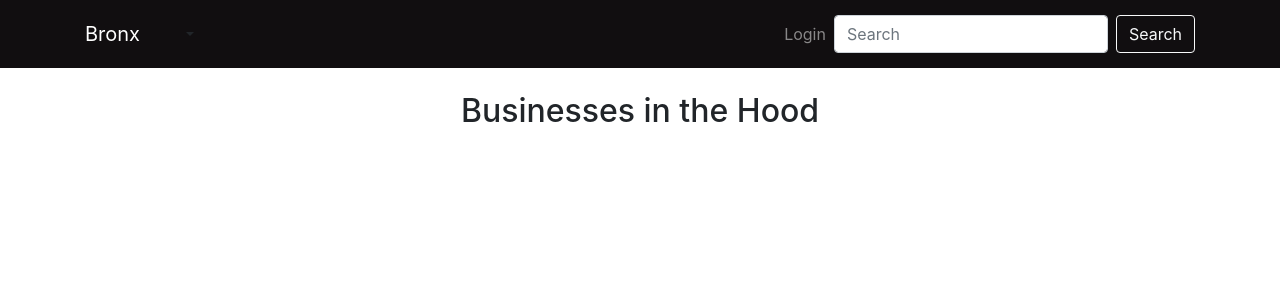
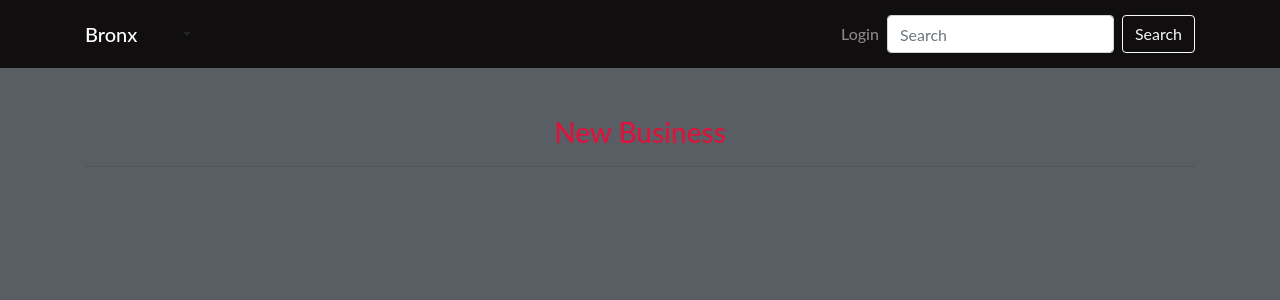
Before and after one commit to andrew4779/Thebronx, a Django app: template myneighbour/templates/business.html in a window 1280 px wide. Shown: the top 300 px of the page. Run offline with Django 3.2, Linux system fonts and the light colour scheme; the template is opened without the code that fills it, so the values that code supplies are empty; some libraries are stand-ins or nearby versions; some web fonts are replaced.

Commit message:
create business.html file

```diff
--- a/myneighbour/templates/business.html
+++ b/myneighbour/templates/business.html
@@ -1,23 +1,33 @@
-{% extends 'base.html' %}
+{%extends 'base.html'%}
+{% load static %}
+{% load bootstrap4 %}
+{% block styles %}
+{{ block.super}}
+<link rel="stylesheet" href="{% static 'css/index.css' %}">
+{% endblock %}
+
 {% block content %}
+<style>
+    body{
+    font-family: 'Lato', global_font_string;
+    font-weight: 500;
+    background-color: #595d64;
+    color: whitesmoke;
+    }
+    h3{
+        color:crimson
+    }
 
+</style>
+<br><br>
 <div class="container">
-    <br>
-    <h2 class="text-center">Businesses in the Hood</h2>
-    <div class="row">
-        {% for biz in business %}
-        <div class=" col-sm-12 col-lg-4 mb-5">
-            <div class="card">
-                <div class="mt-3 ml-3 mr-3">
-                    <p><b>Business Name:</b> {{biz.name}}</p>
-                    <p><b>Description:</b> {{biz.description}}</p>
-                    <p><b>Email:</b> {{biz.email}}</p>
-                    <p><b>Hood:</b> {{biz.neighbourhood}}</p>
-                </div>
-            </div>
+    <div class="box">
+        <div class="text-center">
+        <div class="title">
+            <h3>New Business</h3>
         </div>
-
-        {% endfor %}
+        <hr>
+        </div>
     </div>
 </div>
-{%endblock%}
+{% endblock %}
```
Also changed, not shown: myneighbour/templates/biz.html (deleted, +0 -19 lines), myneighbour/templates/businesses.html (deleted, +0 -62 lines), myneighbour/templates/hoods.html (+15 -6 lines), db.sqlite3.
